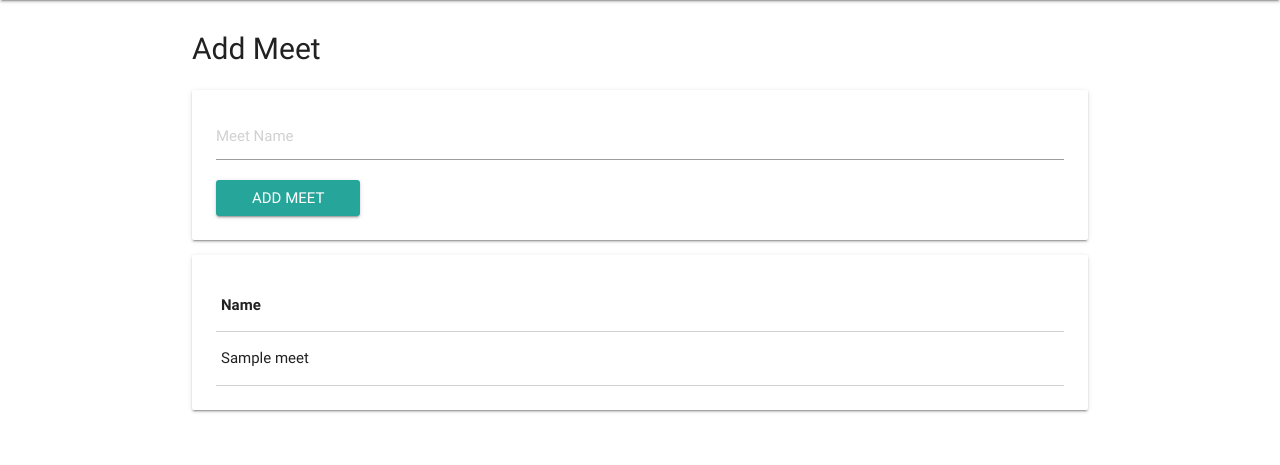
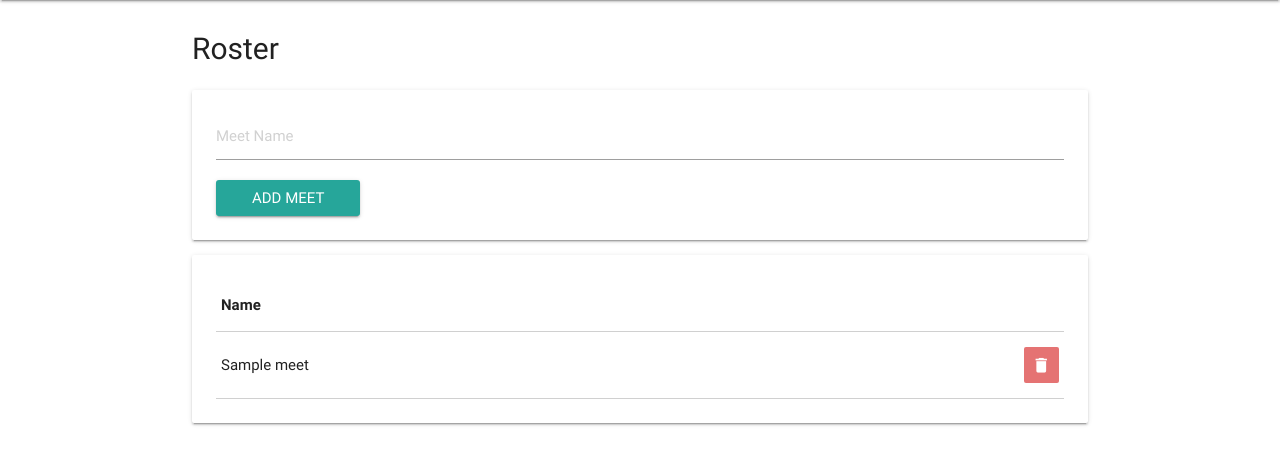
Before and after one commit to sfhacks/SFSwimming, a Flask app: template app/templates/meets.html in a window 1280 px wide. Shown: the part 64-529 px from the top of the page. Run offline with Flask 2, Linux system fonts and the light colour scheme; the template is opened without the code that fills it: most values are stand-ins (such as "Sample title", 1, 10 or a date in 2020); parts of the project's set-up code (start-up, migrations or seed data) failed here and were passed over.

Commit message:
Delete meets

```diff
--- a/app/static/styles.css
+++ b/app/static/styles.css
@@ -35,7 +35,7 @@ h2 {
 }
 
 .delete-button {
-    /*margin-top: -5px;*/
+  padding: 0px 8px;
 }
 
 #logout-button {
@@ -72,4 +72,5 @@ td {
 .action-td {
   display: flex;
   justify-content: flex-end;
+  align-items: center;
 }
--- a/app/templates/meets.html
+++ b/app/templates/meets.html
@@ -2,7 +2,51 @@
 
 {% block content %}
 
-<h1> Add Meet </h1>
+
+<script>
+row = undefined;
+name = ""
+
+$(() => {
+    $(".delete-button").on("click", function() {
+        name = $(this).closest("tr").find(".meet-name").text()
+        row = $(this).closest("tr")
+        $("#modal-message").text("Are you sure you want to delete " + name + " ?")
+        $('#modal1').modal('open');
+    })
+
+    $(".delete").on("click", function() {
+        $.ajax({
+            url: '/meet?name='+name,
+            type: 'DELETE',
+            success: function(data, textStatus) {
+                console.log("Delete successful!");
+                row.remove()
+            }
+        });
+        $("#modal1").modal("close")
+    })
+})
+
+</script>
+
+<h1> Roster </h1>
+
+
+
+
+<!-- Modal Structure -->
+ <div id="modal1" class="modal">
+   <div class="modal-content">
+     <h4 id = "modal-message">Are you sure you want to delete</h4>
+     <p>All associated times will be deleted too.</p>
+   </div>
+   <div class="modal-footer">
+     <a href="#!" class="modal-action modal-close waves-effect waves-grey btn-flat">Cancel</a>
+     <a href="#!" class="delete waves-effect waves-grey btn-flat red lighten-1 white-text">Delete</a>
+   </div>
+ </div>
+
 
 <div class="card ">
     <div class="card-content">
@@ -25,11 +69,14 @@
                 <th>
                     Name
                 </th>
+                <th></th>
             </tr>
             {% for meet in meets %}
-            <tr class = "player-row">
-                <td class = "player-name">{{ meet.name }}</span>
-                <!-- <span class = "delete-button" onClick = "openModal(this)"> Delete </span> -->
+            <tr>
+                <td class = "meet-name">{{ meet.name }}</span>
+                <td class = "action-td">
+                    <span class="delete-button waves-effect waves-light btn-flat modal-trigger red lighten-2 white-text right-align" href="#modal1"><i class="material-icons">delete</i></span>
+                </td>
             </tr>
 
             {% endfor %}
```
Also changed, not shown: app/db/__init__.py (+8 -0 lines), app/routes/meet.py (+8 -0 lines), app/templates/login.html (+0 -18 lines), app/templates/roster.html (+3 -9 lines).
